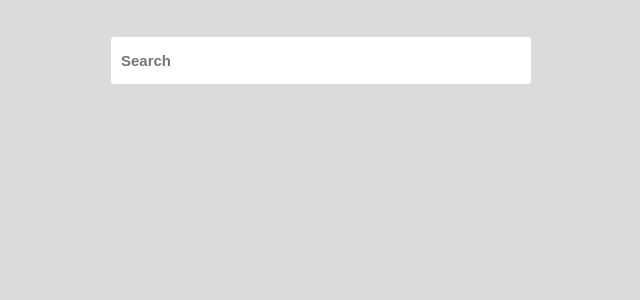
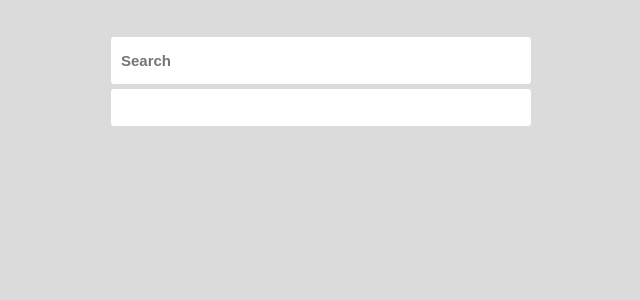
Before and after one commit to BonhaengLee/new-components, a React (Create React App) app: page / in a window 1280 px wide. Shown: the top 300 px of the page, without its empty margins (319-959 px from the left). Built offline with nearby package versions, Linux system fonts and the light colour scheme.

Commit message:
feat. SearchBar to submit only selected values
Update README.md

```diff
--- a/package.json
+++ b/package.json
@@ -13,6 +13,7 @@
     "react": "^17.0.2",
     "react-dom": "^17.0.2",
     "react-scripts": "4.0.3",
+    "sass": "^1.43.3",
     "typescript": "^4.4.4",
     "web-vitals": "^1.1.2"
   },
--- a/src/components/global/SearchBar/SearchBar.css
+++ b/src/components/global/SearchBar/SearchBar.scss
@@ -117,3 +117,20 @@ SearchPreview Component
 .start {
     border-top: none;
 }
+/* searchBar에서 값을 선택해서 렌더링(선택하지 않은 값으로 제출 불가) */
+.des-input-set {
+    display: flex;
+    flex-direction: column;
+    background-color: white;
+    border: none;
+    width: 400px;
+    max-height: 400px;
+    padding: 10px;
+    overflow-y: scroll;
+    margin-top: 5px;
+    border-radius: 0.2rem;
+
+    input {
+        border: none;
+    }
+}
--- a/src/components/global/SearchBar/SearchBar.tsx
+++ b/src/components/global/SearchBar/SearchBar.tsx
@@ -1,4 +1,4 @@
-import "./SearchBar.css";
+import "./SearchBar.scss";
 import React from "react";
 
 const SearchBar = ({
@@ -10,13 +10,22 @@ const SearchBar = ({
     keyword: any;
     updateField: any;
 }) => {
+    const [selectSchool, setSelectSchool] = React.useState<boolean>(false);
     const updateText = (text: any) => {
         updateField("keyword", text);
         updateField("results", []);
+        // 선택한 학교명 따로 렌더링시킬 때 true 상태, true이면서 keyword!==""이면 제출 허용
+        setSelectSchool(true);
     };
 
     const cancelSearch = () => {
         updateField("keyword", "");
+    };
+
+    const updateInputField = (field: string, value: any) => {
+        updateField(field, value);
+        // 선택한 학교명을 변경 시도하면 지워짐
+        setSelectSchool(false);
     };
 
     //renders our results using the SearchPreview component
@@ -56,11 +65,16 @@ const SearchBar = ({
                 className="search-bar"
                 placeholder="Search"
                 value={keyword}
-                onChange={(e) => updateField("keyword", e.target.value)}
+                onChange={(e) => updateInputField("keyword", e.target.value)}
+                //onChange={(e) => updateField("keyword", e.target.value)}
+                autoFocus
             />
             {results.length > 0 ? (
                 <div className="search-results">{renderResults}</div>
             ) : null}
+            <div className="des-input-set">
+                <input defaultValue={selectSchool ? keyword : ""} readOnly />
+            </div>
         </div>
     );
 };
--- a/src/components/main/Test.tsx
+++ b/src/components/main/Test.tsx
@@ -19,11 +19,17 @@ export default function Test() {
         { name: "Alicia keys", age: 25, position: "Librarian" },
         { name: "Alexa Dot", age: 30, position: "teacher" },
         { name: "Bob Squarepants", age: 20, position: "secretary" },
+        { name: "Coa Lee", age: 27, position: "web FE developer" },
+        { name: "강경안중학교", age: 27, position: "web FE developer" },
+        { name: "경안초등학교", age: 27, position: "web FE developer" },
+        { name: "경안고등학교", age: 27, position: "web FE developer" },
     ]);
     const [keyword, setKeyword] = React.useState<string>("");
     const [results, setResults] = React.useState<ISearchBarData[]>([]);
 
     const matchName = (name: string, keyword: string) => {
+        console.log("matchName", name, keyword);
+
         let keyLen = keyword.length;
         name = name.toLowerCase().substring(0, keyLen);
         // returns true only if we have a match and keyword isn't empty
```
Also changed, not shown: src/components/global/entities/addImage.js (added, +22 -0 lines), src/components/global/entities/mediaBlockRenderer.jsx (added, +48 -0 lines), src/edit.tsx (added, +153 -0 lines), src/hooks/useAutofocus.ts (added, +10 -0 lines), 2 other files (tests, documents, lock files or other folders).
